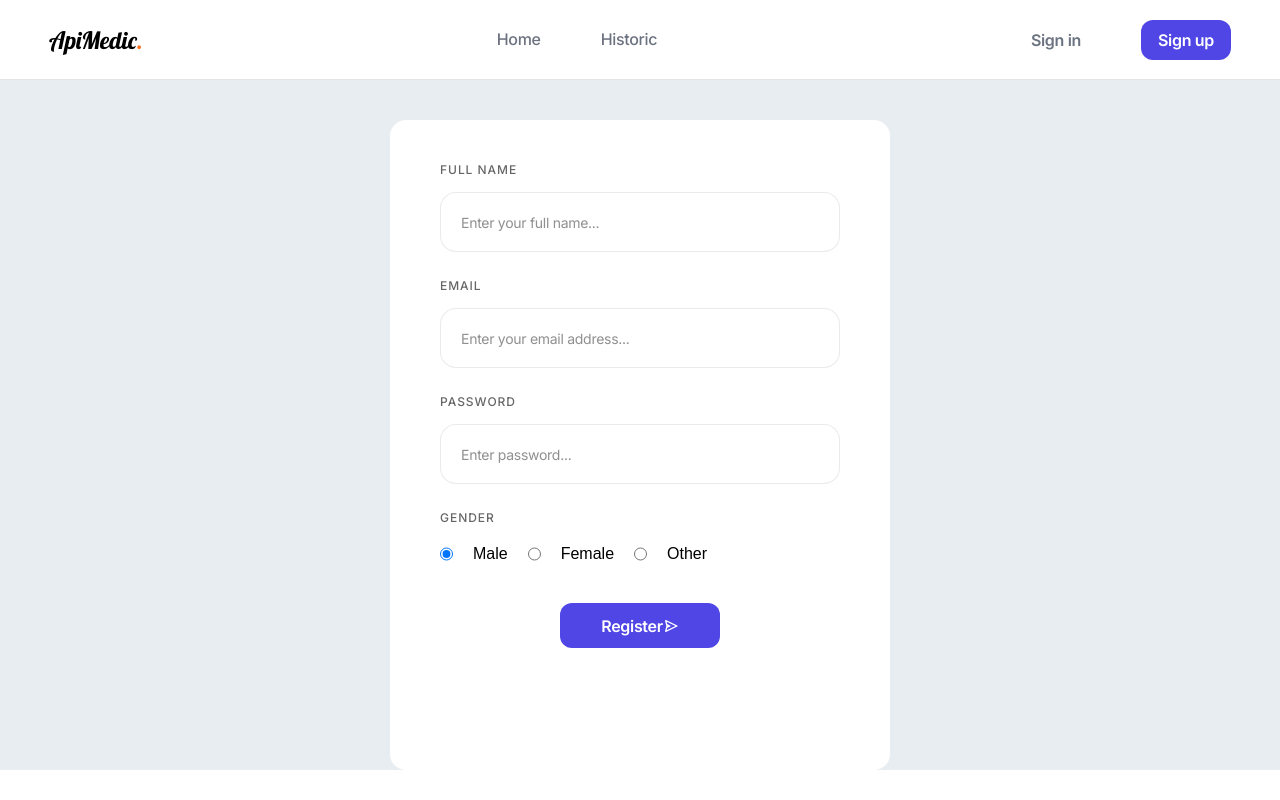
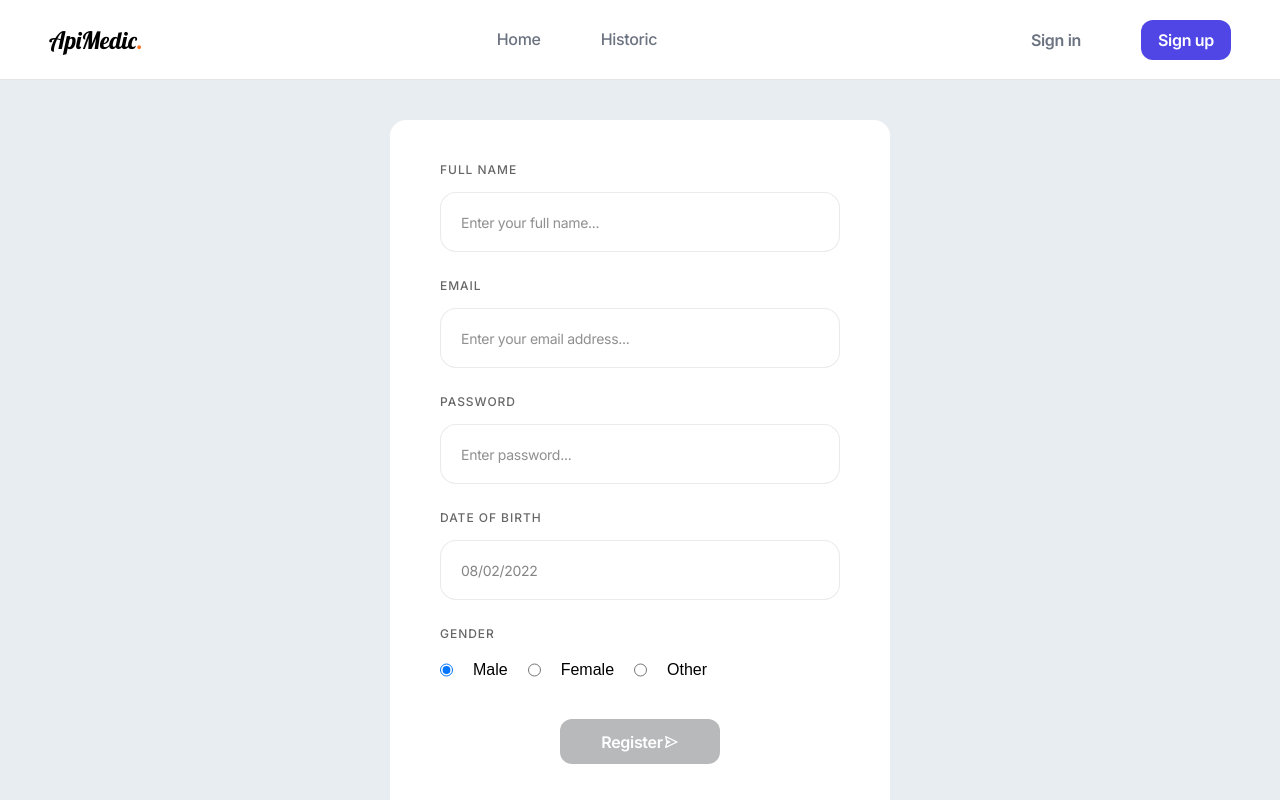
Before and after one commit to joaquinlamela/ApiMedic-Frontend, a React (Create React App) app in the folder api-medic/: page /signup in a window 1280 px wide. Shown: the top 800 px of the page. Built offline with nearby package versions, Linux system fonts and the light colour scheme; a web font is replaced by a local one.

Commit message:
Add styles for calendar

```diff
--- a/api-medic/package.json
+++ b/api-medic/package.json
@@ -8,6 +8,7 @@
     "@testing-library/user-event": "^13.5.0",
     "lodash": "^4.17.21",
     "react": "^18.2.0",
+    "react-datepicker": "^4.8.0",
     "react-dom": "^18.2.0",
     "react-icons": "^4.4.0",
     "react-router-dom": "^6.3.0",
--- a/api-medic/src/components/Button/index.js
+++ b/api-medic/src/components/Button/index.js
@@ -47,6 +47,7 @@ const Button = styled.button`
   letter-spacing: -0.02em;
   border: none;
   cursor: pointer;
+  ${(props) => props.disabled && "background: #b8b9ba; cursor: not-allowed;"};
 `;
 
 export default Button;
--- a/api-medic/src/components/Calendar/index.js
+++ b/api-medic/src/components/Calendar/index.js
@@ -0,0 +1,31 @@
+import React from "react";
+
+import PropTypes from "prop-types";
+import DatePicker from "react-datepicker";
+import "react-datepicker/dist/react-datepicker.css";
+
+import Container from "./styles/Container";
+import Label from "./styles/Label";
+
+const CalendarWithLabel = ({ label, date, setDate, maxDate }) => {
+  return (
+    <Container>
+      <Label>{label}</Label>
+      <DatePicker
+        selected={date}
+        onChange={(date) => setDate(date)}
+        maxDate={maxDate}
+        showDisabledMonthNavigation
+      />
+    </Container>
+  );
+};
+
+CalendarWithLabel.propTypes = {
+  label: PropTypes.string,
+  date: PropTypes.instanceOf(Date),
+  maxDate: PropTypes.instanceOf(Date),
+  setDate: PropTypes.func,
+};
+
+export default CalendarWithLabel;
--- /dev/null
+++ b/api-medic/src/components/Calendar/styles/Container.js
@@ -0,0 +1,56 @@
+import styled from "styled-components";
+import { MEDIA } from "../../../utils/layout";
+
+const InputContainer = styled.div`
+  display: flex;
+  flex-direction: column;
+
+  input {
+    background: ${(props) => (props.transparent ? "transparent" : "#ffffff")};
+    border: ${(props) =>
+      props.noBorder ? "none" : "1px solid rgba(0, 0, 0, 0.1)"};
+    border-radius: 16px;
+    height: 60px;
+    font-family: "Inter";
+    font-weight: 400;
+    font-size: 14px;
+    line-height: 24px;
+    display: flex;
+    letter-spacing: -0.02em;
+    color: rgba(0, 0, 0, 0.6);
+    opacity: 0.8;
+    padding: 18px 20px;
+
+    :hover {
+      border: ${(props) => (props.noBorder ? "none" : "1px solid #ff7426")};
+    }
+
+    :focus {
+      outline: none;
+      border: ${(props) => (props.noBorder ? "none" : "1px solid #ff7426")};
+    }
+    ${(props) => props.error && `border: 1px solid #e60f36;`};
+
+    ${MEDIA.xs`
+    width: ${(props) => (props.small ? "250px" : "300px")};
+  `}
+
+    ${MEDIA.tb`
+    width: ${(props) => (props.small ? "200px" : "250px")};
+  `}
+
+  ${MEDIA.tb`
+    width: ${(props) => (props.small ? "200px" : "250px")};
+  `}
+
+  ${MEDIA.md`
+    width: ${(props) => (props.small ? "250px" : "300px")};
+  `}
+
+  ${MEDIA.lg`
+    width: ${(props) => (props.small ? "300px" : "400px")};
+  `}
+  }
+`;
+
+export default InputContainer;
--- /dev/null
+++ b/api-medic/src/components/Calendar/styles/Label.js
@@ -0,0 +1,14 @@
+import styled from "styled-components";
+
+const Label = styled.span`
+  font-family: "Inter";
+  font-weight: 500;
+  font-size: 12px;
+  line-height: 20px;
+  letter-spacing: 0.08em;
+  text-transform: uppercase;
+  color: rgba(0, 0, 0, 0.6);
+  padding-bottom: 12px;
+`;
+
+export default Label;
--- a/api-medic/src/containers/register/index.jsx
+++ b/api-medic/src/containers/register/index.jsx
@@ -13,12 +13,14 @@ import Button from "../../components/Button";
 import { isEmpty } from "lodash";
 import GenderContainer from "./styles/GenderContainer";
 import Label from "../../components/InputWithLabel/styles/Label";
+import CalendarWithLabel from "../../components/Calendar";
 
 const Register = () => {
   const [name, setName] = useState("");
   const [email, setEmail] = useState("");
   const [password, setPassword] = useState("");
   const [gender, setGender] = useState("Male");
+  const [date, setDate] = useState(Date.now());
 
   const handleButtonState = () =>
     isEmpty(name) || isEmpty(email) || isEmpty(password) || isEmpty(gender);
@@ -46,13 +48,19 @@ const Register = () => {
               type="email"
               onChange={setEmail}
             />
-
             <InputWithLabel
               value={password}
               label="Password"
               placeholder="Enter password..."
               type="password"
               onChange={setPassword}
+            />
+
+            <CalendarWithLabel
+              label="Date of birth"
+              date={date}
+              maxDate={Date.now()}
+              setDate={setDate}
             />
 
             <GenderContainer onChange={handleChangeGender}>
--- a/api-medic/src/containers/register/styles/Container.js
+++ b/api-medic/src/containers/register/styles/Container.js
@@ -6,7 +6,7 @@ const Container = styled.div`
   flex-direction: column;
   flex-grow: 1;
   overflow-y: hidden;
-  padding-top: 40px;
+  padding: 40px 0px;
   justify-content: center;
   align-items: center;
   gap: 100px;
--- a/api-medic/src/containers/register/styles/FormContainer.js
+++ b/api-medic/src/containers/register/styles/FormContainer.js
@@ -8,7 +8,7 @@ const FormContainer = styled.div`
   align-items: center;
   background: ${COLORS.White};
   border-radius: 16px;
-  height: 650px;
+  height: 800px;
   width: 320px;
 
   ${MEDIA.sm`
```
Also changed, not shown: 1 other file (tests, documents, lock files or other folders).
